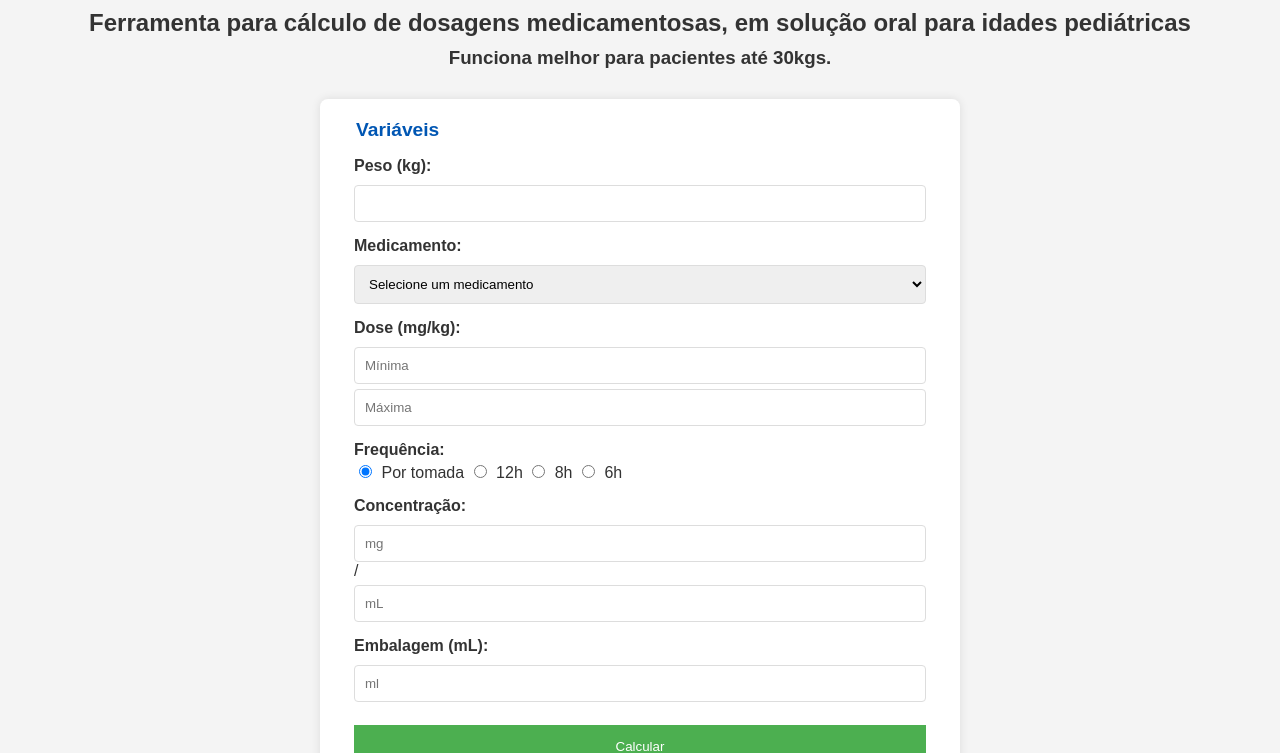
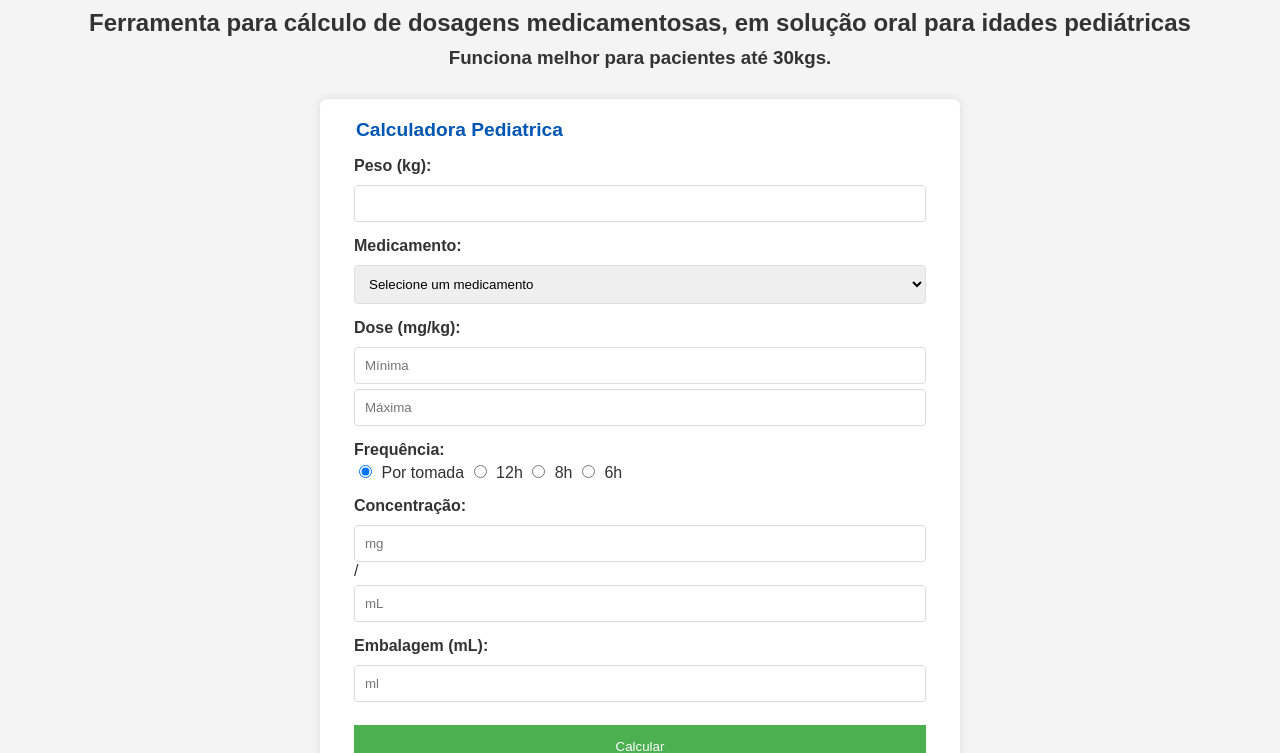
Before and after one commit to dhsig86/otocalcped, a plain HTML site: page index.html in a window 1280 px wide. Shown: the part 48-801 px from the top of the page. Drawn offline with Linux system fonts and the light colour scheme.

Commit message:
Update index.html

```diff
--- a/index.html
+++ b/index.html
@@ -14,7 +14,7 @@
 <div id="main">
     <form name="formulario">
         <fieldset>
-            <legend>Variáveis</legend>
+            <legend>Calculadora Pediatrica</legend>
             <div class="row">
                 <label for="peso" class="etiqueta">Peso (kg):</label>
                 <input type="number" id="peso" name="peso" value="" min="3" max="40" required>
```
